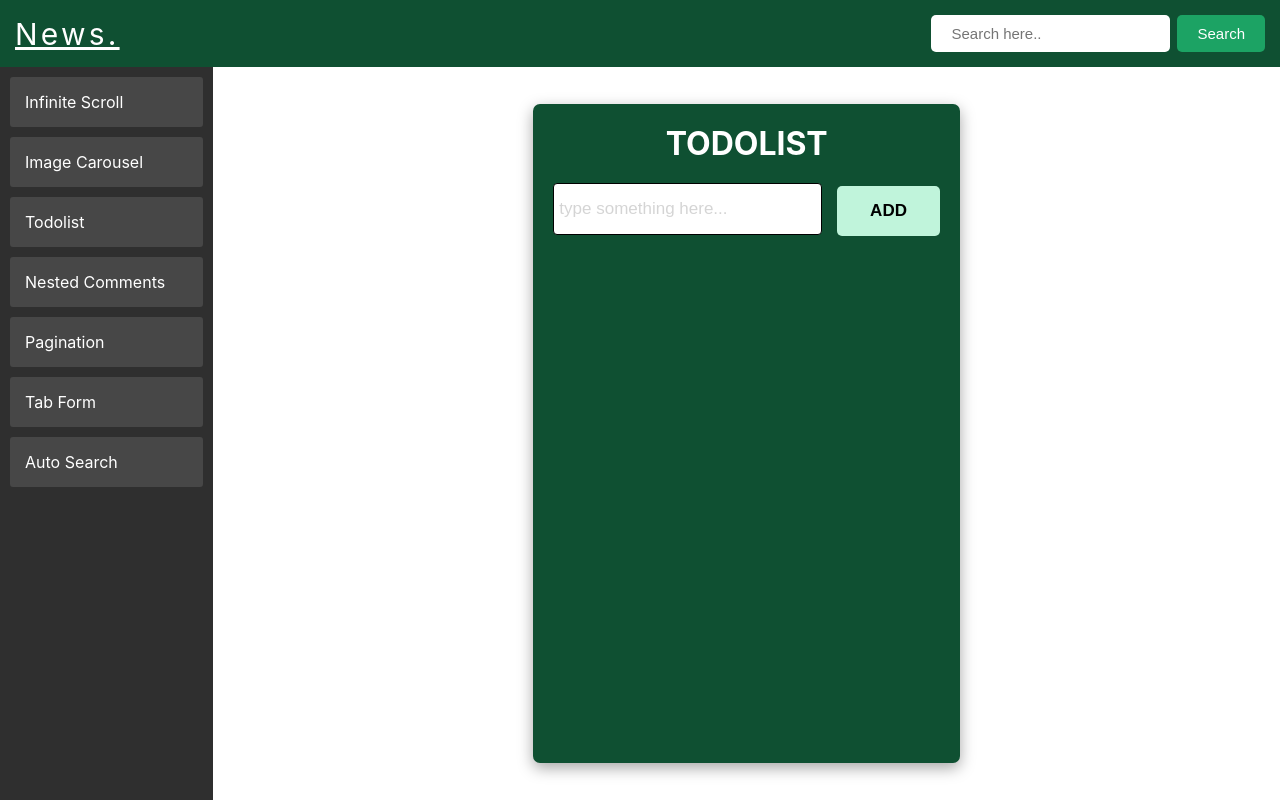
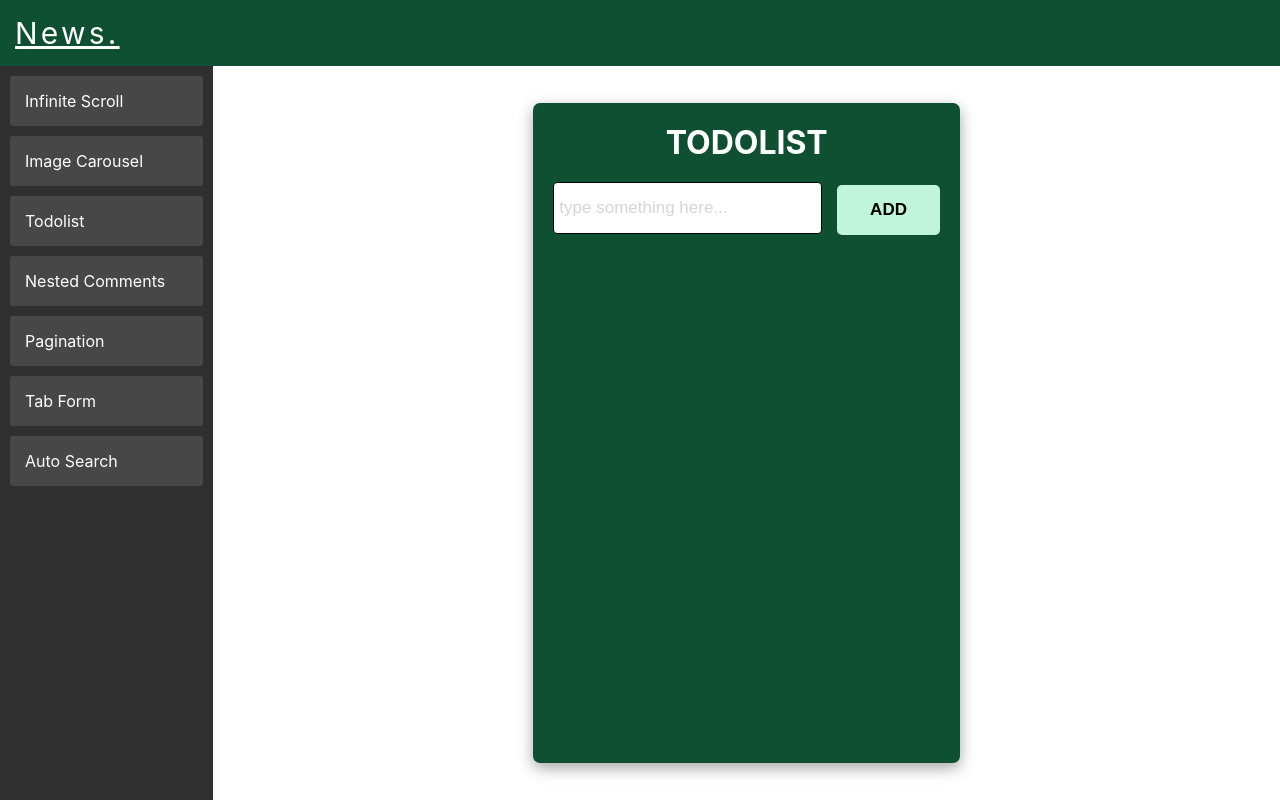
Before and after one commit to kavita1666/react-mini-projects-mcr, a React (Create React App) app: page /todolist in a window 1280 px wide. Built offline with nearby package versions, Linux system fonts and the light colour scheme.

Commit message:
removed global search

```diff
--- a/src/components/Navbar/NavBar.js
+++ b/src/components/Navbar/NavBar.js
@@ -28,12 +28,12 @@ const NavBar = ({ setNewsData }) => {
         <a href="index.html" id="news-logo">
           News.
         </a>
-        <div className="search-container">
-          <input type="text" placeholder="Search here.." className="search-input" id="search-input" value={searchValue} onChange={(e) => setSearchValue(e.target.value)} />
+        {/* <div className="search-container">
+          <input type="text" placeholder="yet to implement.." className="search-input" id="search-input" value={searchValue} onChange={(e) => setSearchValue(e.target.value)} />
           <button className="search-btn" id="search-btn" onClick={handleSearch}>
             Search
           </button>
-        </div>
+        </div> */}
       </div>
     </nav>
   );
--- a/src/components/Navbar/navbar.css
+++ b/src/components/Navbar/navbar.css
@@ -21,7 +21,7 @@ nav{
     font-size: 30px;
 }
 .search-input{
-    padding: 10px 20px;
+    padding: 10px;
     border: none;
     border-radius: 5px;
     font-size: 15px;
```
